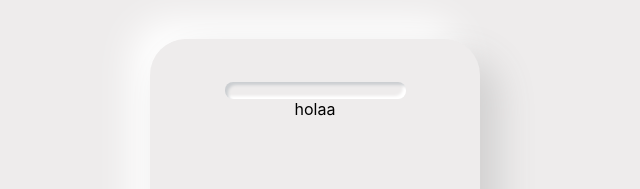
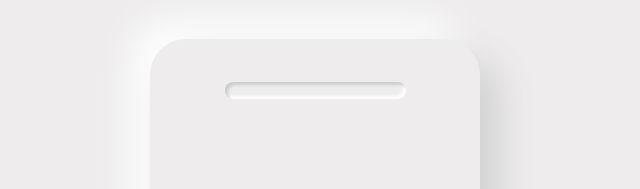
Before and after one commit to PaoPao27402/Dictionary-app, a React (Create React App) app: page / in a window 1280 px wide. Shown: the top 189 px of the page, without its empty margins (325-965 px from the left). Built offline with nearby package versions, Linux system fonts and the light colour scheme; the HTML template or start-up script is replaced by a standard one.

Commit message:
update the render

```diff
--- a/src/Results.js
+++ b/src/Results.js
@@ -1,10 +1,16 @@
 import React from "react";
 
-export default function Results(){
-    return (
+export default function Results(props){
+    if (props.results) {
+      return (
         <div className="Results">
-            holaa
-        </div>
+            <h1>
+             {props.results.word}
+            </h1>
+        </div> );
+    } else {
+        return null;
 
-    );
+    }
+
 }
--- a/src/Search.js
+++ b/src/Search.js
@@ -9,6 +9,7 @@ export default function Search(){
 
     function handleResponse(response){
         console.log(response.data[0]);
+        setResults(response.data[0]);
 
     }
 
@@ -29,7 +30,7 @@ export default function Search(){
          <form onSubmit={search}>
          <input type="search" onChange={handleKeywordChange}/>
          </form>
-         <Results />
+         <Results results={results} />
         </div>
 
     );
```
